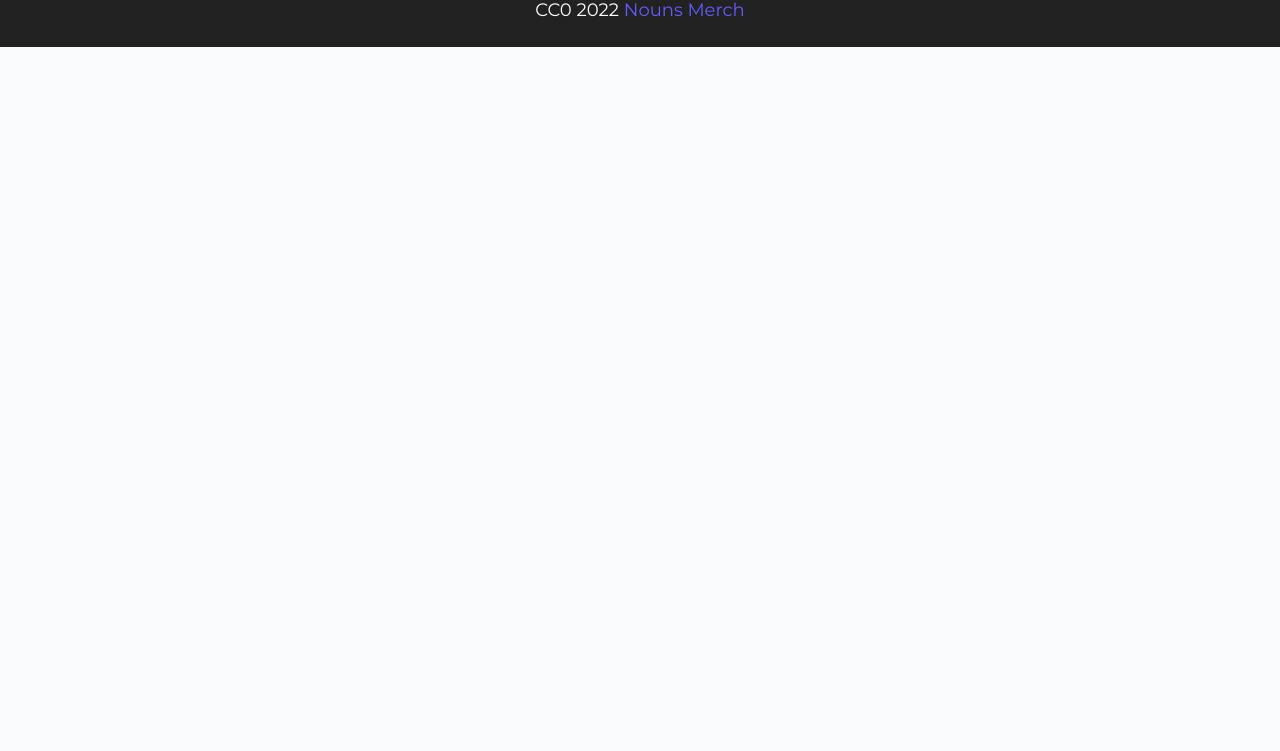
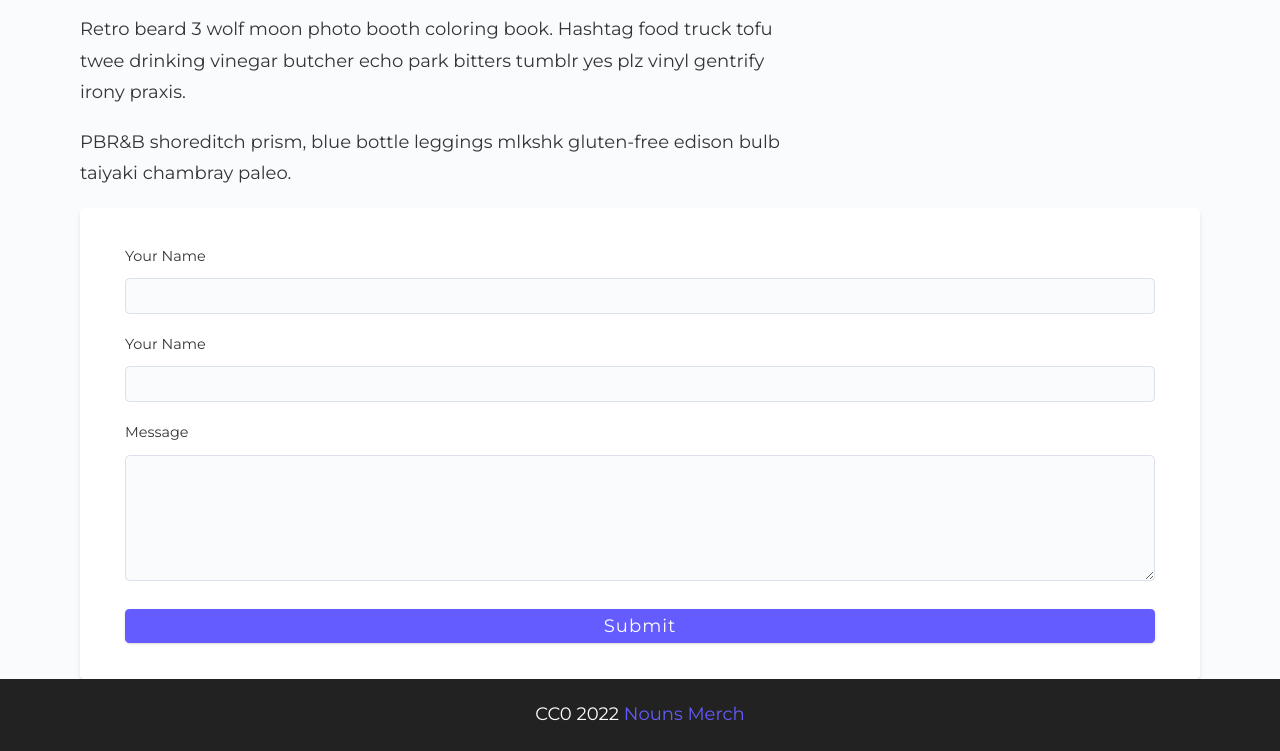
Before and after one commit to icufi/gatsby-NOUNS-DAO-shop, a Gatsby site: page /contact in a window 1280 px wide. Shown: the part 250-1001 px from the top of the page. Before the commit the page ends 800 px from the top, so only its background shows below. Built offline with nearby package versions, Linux system fonts and the light colour scheme; Gatsby itself is replaced by a stand-in of ours.

Commit message:
contact form

```diff
--- a/src/pages/contact.js
+++ b/src/pages/contact.js
@@ -2,7 +2,45 @@ import React from "react"
 import Layout from "../components/Layout"
 
 const Contact = () => {
-  return <Layout>Contact</Layout>
+  return (
+    <Layout>
+      <main className="page">
+        <section className="contact-info">
+          <article className="contact-info">
+            <h3>Let's talk Nounders...</h3>
+            <p>
+              Retro beard 3 wolf moon photo booth coloring book. Hashtag food
+              truck tofu twee drinking vinegar butcher echo park bitters tumblr
+              yes plz vinyl gentrify irony praxis.
+            </p>
+            <p>
+              PBR&B shoreditch prism, blue bottle leggings mlkshk gluten-free
+              edison bulb taiyaki chambray paleo.
+            </p>
+          </article>
+          <article>
+            <form className="form contact-form">
+              <div className="form-row">
+                <label htmlFor="name">Your Name</label>
+                <input type="text" name="name" id="name" />
+              </div>
+              <div className="form-row">
+                <label htmlFor="email">Your Name</label>
+                <input type="text" name="email" id="email" />
+              </div>
+              <div className="form-row">
+                <label htmlFor="message">message</label>
+                <textarea name="message" id="message"></textarea>
+              </div>
+              <button type="submit" className="btn block">
+                Submit
+              </button>
+            </form>
+          </article>
+        </section>
+      </main>
+    </Layout>
+  )
 }
 
 export default Contact
```
